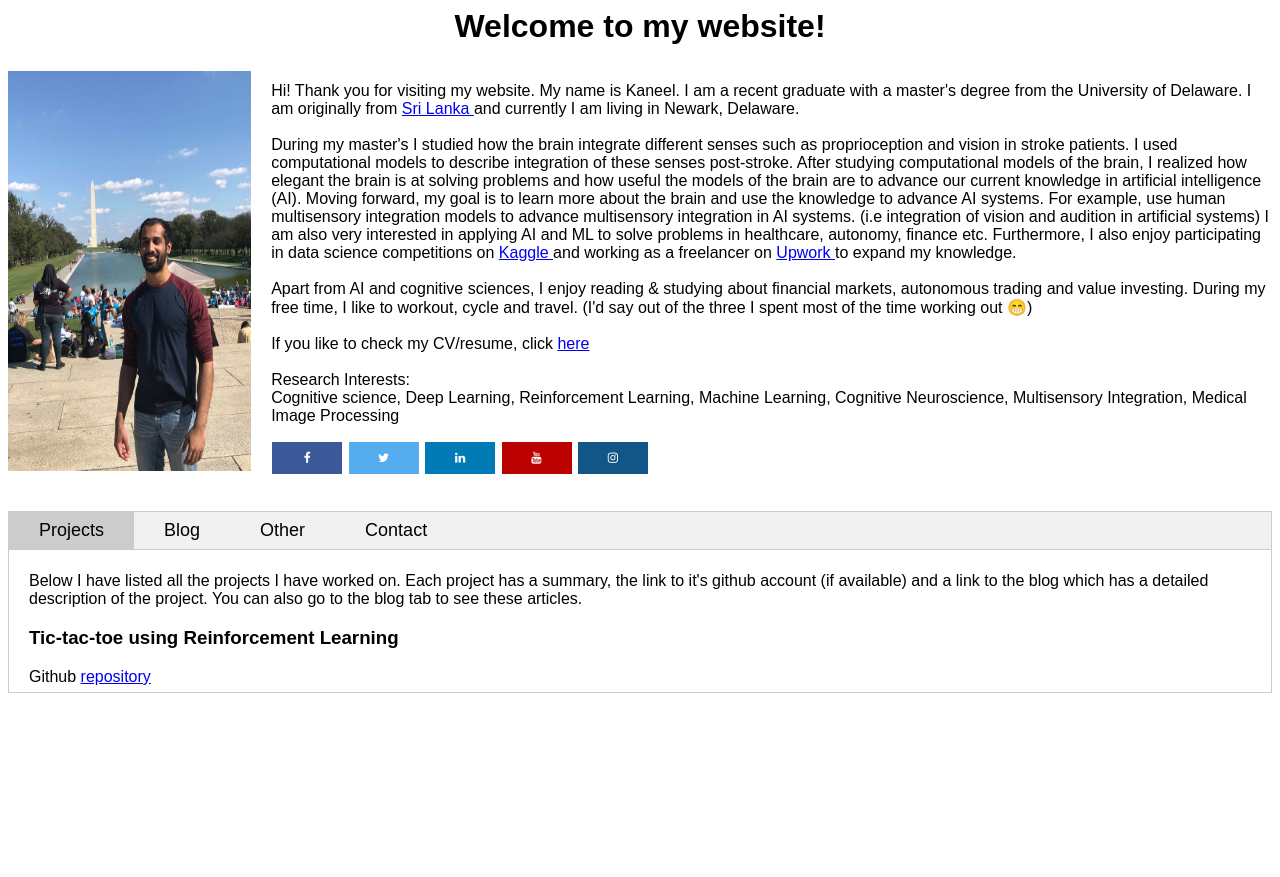
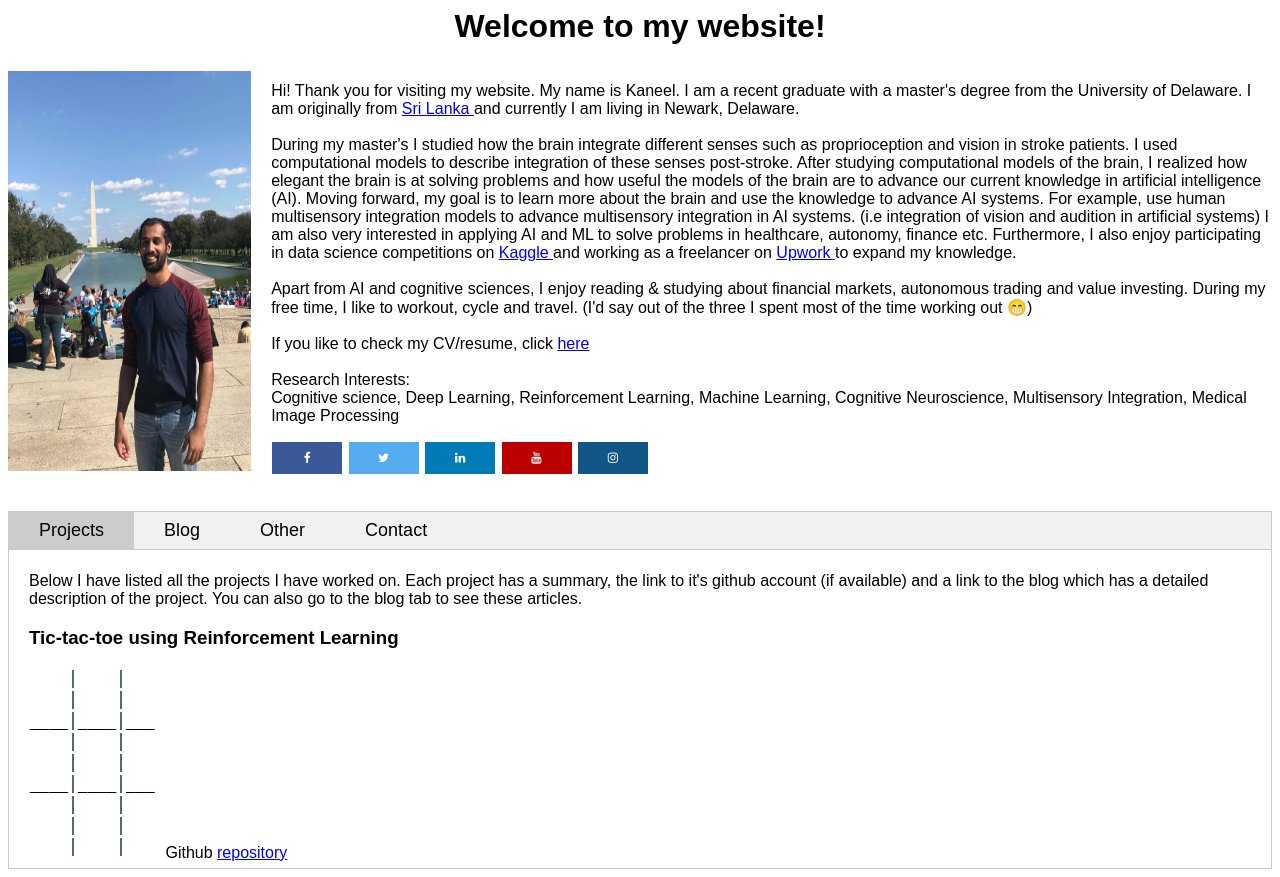
Before and after one commit to kaneelgit/kaneelgit.github.io, a plain HTML site: page index.html in a window 1280 px wide. Both pictures are taken after a click on the button "Projects". Before the commit the page ends 800 px from the top, so only its background shows below. Drawn offline with Linux system fonts and the light colour scheme.

Commit message:
Update index.html

```diff
--- a/index.html
+++ b/index.html
@@ -172,7 +172,7 @@ body {font-family: Arial;}
     You can also go to the blog tab to see these articles. </p>
 
   <h3>Tic-tac-toe using Reinforcement Learning</h3>
-
+  <img src = '/images/ttt.gif'>
   Github <a href = "https://github.com/kaneelgit/Tick-Tack-Toe-RL" target = "_blank"> repository </a><br>
 
 
```
